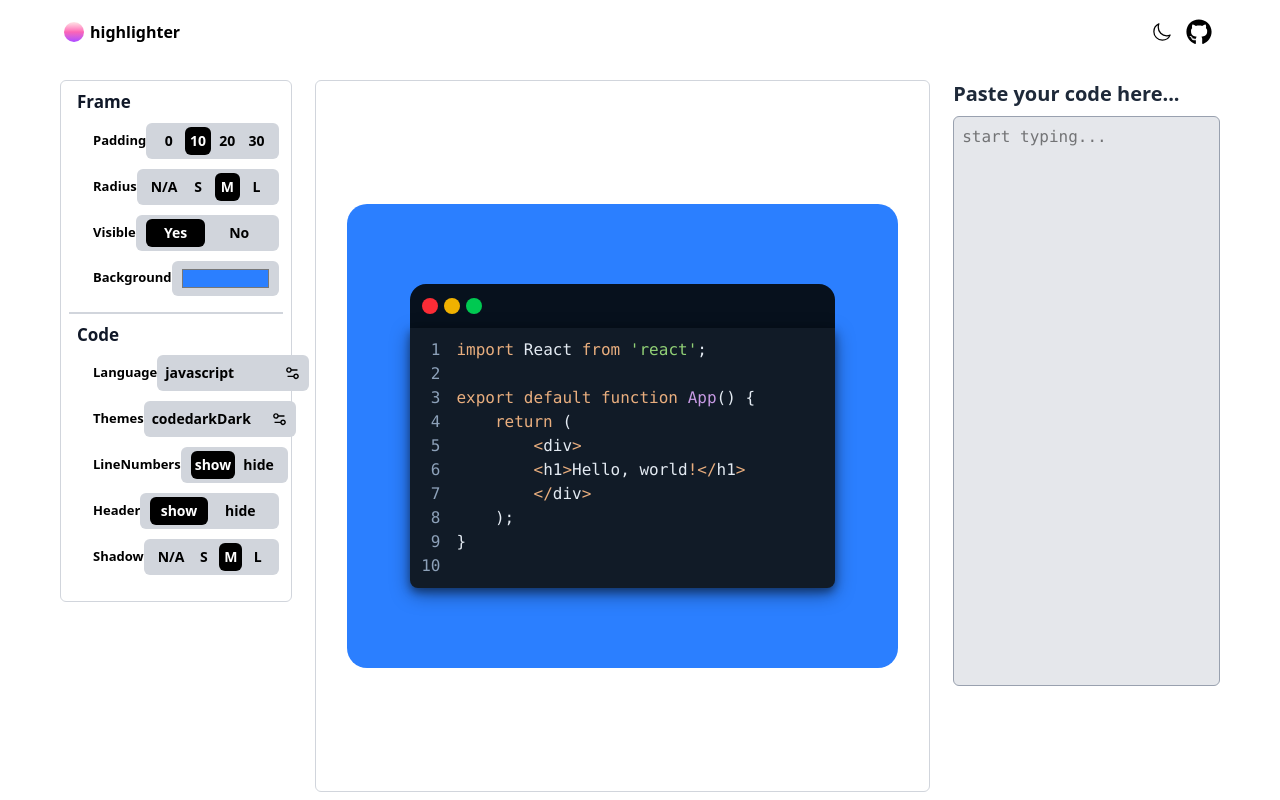
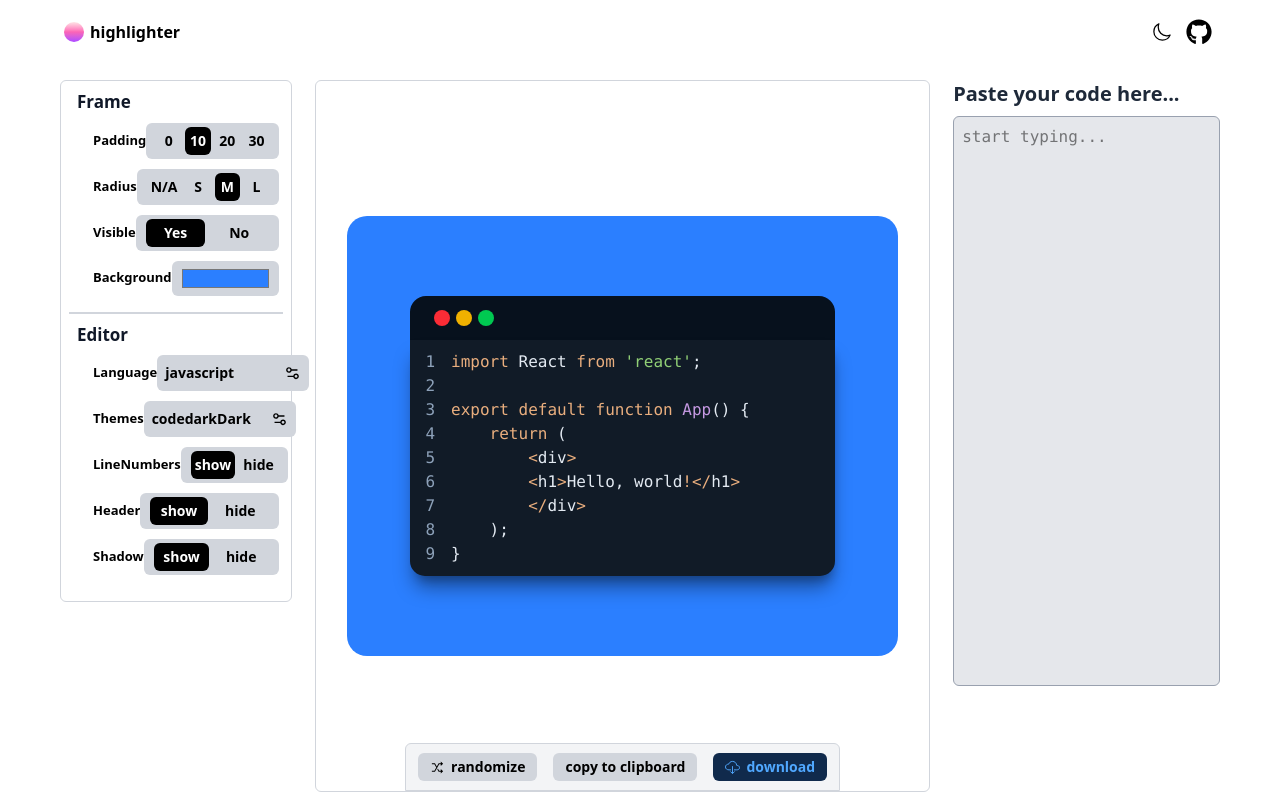
Before and after one commit to Auti29/highlighter, a Next.js app: page / in a window 1280 px wide. Built offline with nearby package versions, Linux system fonts and the light colour scheme.

Commit message:
feat: utility

```diff
--- a/src/components/CodeOptions.tsx
+++ b/src/components/CodeOptions.tsx
@@ -14,7 +14,7 @@ export default function CodeOptions(){
     return (
          <div className="w-full  pl-2 pr-1 flex flex-col">
                 <div className="flex mt-2">
-                <HeadingSecondary text={"Code"}/>
+                <HeadingSecondary text={"Editor"}/>
 
                 </div>
                 <div className="ml-3  flex flex-col mt-2 ">
@@ -22,7 +22,7 @@ export default function CodeOptions(){
                     <SelectOptions label={"Themes"} values={themes} selected={codeStyles.themes} setCodeStyles={setCodeStyles} state={codeStyles}/>
                     <OptionSelector<CodeInterface> label="LineNumbers" values={["show", "hide"]} selected={codeStyles.linenumbers} setSelected={setCodeStyles} state={codeStyles}/>
                     <OptionSelector<CodeInterface> label="Header" values={["show", "hide"]} selected={codeStyles.header} setSelected={setCodeStyles} state={codeStyles}/>
-                    <OptionSelector<CodeInterface> label="Shadow" values={["N/A", "S", "M", "L"]} selected={codeStyles.shadow} setSelected={setCodeStyles} state={codeStyles}/>
+                    <OptionSelector<CodeInterface> label="Shadow" values={["show", "hide"]} selected={codeStyles.shadow} setSelected={setCodeStyles} state={codeStyles}/>
 
                 </div>
         </div>
--- a/src/components/MainEditor.tsx
+++ b/src/components/MainEditor.tsx
@@ -7,6 +7,7 @@ import {Prism as SyntaxHighlighter} from "react-syntax-highlighter";
 import { useCodeContext } from "@/hooks/useCode";
 import { themeMappings } from "@/data/themeMappings";
 import { coldarkDark, xonokai } from "react-syntax-highlighter/dist/esm/styles/prism";
+import UtilityBar from "./UtilityBar";
 
 
 enum borderRadEnum {
@@ -40,29 +41,32 @@ useEffect(() => {
         setBoxBg(`rgb(${rgb[0]}, ${rgb[1]}, ${rgb[2]})`);
         console.log(darkerBg);
         setTopBarBg(darkerBg);
+
     }
 }, [codeStyles.themes]);
 
     return(
-        <div className="w-[53%] h-full flex justify-center items-center overflow-auto border border-gray-300 rounded-md dark:bg-[#0f0f10] dark:border-[#2e2f2ff0]">
+        <div className="relative w-[53%] h-full flex flex-col justify-center items-center overflow-auto border border-gray-300 rounded-md dark:bg-[#0f0f10] dark:border-[#2e2f2ff0]">
             <div
-            className="w-[90%] py-20 border-0 rounded-md flex justify-center items-center"
+            className="w-[90%] py-20 border-0 rounded-md flex justify-center items-center "
             style={frame ?
                 {
                     paddingLeft: (Number(frame.padding)*4).toString() + "px",
                     paddingRight:  (Number(frame.padding)*4).toString() + "px",
                     borderRadius: frame.radius ? borderRadEnum[frame.radius as keyof typeof borderRadEnum] + "px" : "0px",
                     background: frame.visible === "No"  ?  "none" : frame.background!,
+
                 }
                 :
                 undefined
             }
             >
-            <div className="w-[90%] rounded-2xl bg-none flex flex-col justify-center">
+            <div className={`w-[90%] bg-none flex flex-col justify-center `}>
             <div
             ref = {highlighterRef}
             className="w-full flex-1">
-                <div className={`w-full  h-11 rounded-t-2xl flex items-center `}
+                {codeStyles.header === "show" &&
+                <div className={`w-full  h-11 rounded-t-2xl flex items-center pl-3`}
                 style={
                     { backgroundColor: topBarBg || "#1f2937" }
                 }
@@ -72,18 +76,20 @@ useEffect(() => {
                         <span className="w-4 h-4 max-sm:w-2 max-sm:h-2 rounded-full bg-yellow-500"></span>
                         <span className="w-4 h-4 max-sm:w-2 max-sm:h-2 rounded-full bg-green-500"></span>
                     </div>
-            </div>
+                </div>}
             <SyntaxHighlighter
             customStyle={{
-                    borderRadius: "0 0 8px 8px",
+                    boxShadow: codeStyles.shadow === "show" ? "2px 8px 8px -4px rgba(0, 0, 0, 0.2), 0 15px 20px -4px rgba(0, 0, 0, 0.4)": undefined,
+                    borderRadius: codeStyles.header === "show" ? "0 0 15px 15px" : "15px 15px 15px 15px",
                     margin: "0px",
-                                        padding: "10px 35px 10px 10px",
-                    boxShadow: '0 4px 8px 0 rgba(0, 0, 0, 0.4), 0 6px 20px 0 rgba(0, 0, 0, 0.4)',
+                    padding: codeStyles.linenumbers === "show" ? "10px 35px 10px 15px" : "10px 35px 10px 20px",
+                    border: "none",
+
                 }}
 
             language={codeStyles.language.toLowerCase() || "javascript"}
             style={themeMappings[codeStyles.themes] || coldarkDark}
-            showLineNumbers={true}
+            showLineNumbers={codeStyles.linenumbers === "show" ? true : false}
             >
 {snippet ||  `import React from 'react';
 
@@ -93,12 +99,13 @@ export default function App() {
         <h1>Hello, world!</h1>
         </div>
     );
-}
-                `}
+}`}
             </SyntaxHighlighter>
             </div>
             </div>
             </div>
+
+            <UtilityBar />
         </div>
     )
 }
--- /dev/null
+++ b/src/components/UtilityBar.tsx
@@ -0,0 +1,39 @@
+"yse client";
+
+import { utilityCodeStyles } from "@/data/utilityCodeStyles";
+import { useCodeContext } from "@/hooks/useCode";
+import { IoCloudDownloadOutline } from "react-icons/io5";
+import { LiaRandomSolid } from "react-icons/lia";
+
+export default function UtilityBar() {
+    const { setCodeStyles} = useCodeContext();
+    const randomize = () => {
+        const randomCodeStyles = utilityCodeStyles[Math.floor(Math.random() * utilityCodeStyles.length)];
+        setCodeStyles(randomCodeStyles);
+    }
+
+  return (
+    <div className="min-w-[50%] flex items-center justify-between bg-gray-100 dark:bg-[#1d1d1d] h-12 absolute bottom-0 border border-gray-300 rounded-t-md p-2 dark:border-[#2e2f2ff0] m-auto px-1">
+        <button
+        onClick={randomize}
+        className="flex mx-2 justify-center items-center bg-[#d1d5dc] dark:bg-[#333334] dark:text-white py-1 px-3 text-sm font-semibold rounded-md cursor-pointer"
+        >
+            <span className="mr-1.5"><LiaRandomSolid
+            size={15}
+            /></span>
+            <span className="flex-1 text-center ">randomize</span>
+        </button>
+        <button
+        className="bg-[#d1d5dc] mx-2 dark:bg-[#333334] dark:text-white py-1 px-3 text-sm font-semibold rounded-md cursor-pointer"
+        >copy to clipboard</button>
+        <button
+        className="flex  mx-2 justify-center items-center bg-[#102a4c] text-[#50a8ff] py-1 px-3 text-sm font-semibold rounded-md cursor-pointer"
+        >
+        <span className="mr-1.5">
+        <IoCloudDownloadOutline size={15}/>
+            </span>
+        download
+        </button>
+    </div>
+  );
+}
--- a/src/context/CodeContext.tsx
+++ b/src/context/CodeContext.tsx
@@ -6,7 +6,7 @@ export interface CodeInterface {
     linenumbers: string,
     header: string,
     shadow: string,
-    language: string
+    language: string,
 }
 
 export type CodeType = {
@@ -21,8 +21,8 @@ export default function CodeContextProvider({children}: {children: ReactNode}) {
         themes: "codedarkDark",
         linenumbers: "show",
         header: "show",
-        shadow: "M",
-        language: "javascript"
+        shadow: "show",
+        language: "javascript",
     });
 
     return(
--- a/src/data/themes.ts
+++ b/src/data/themes.ts
@@ -19,6 +19,4 @@ export const themes = [
     "okaidia",
     "nord",
     "lucario",
-    "coyWithoutShadows",
-    "cb"
 ]
--- /dev/null
+++ b/src/data/utilityCodeStyles.tsx
@@ -0,0 +1,77 @@
+import { CodeInterface } from "@/context/CodeContext";
+
+export const utilityCodeStyles: CodeInterface[] =
+[
+    {
+    header: "show",
+    linenumbers: "show",
+    themes: "dark",
+    shadow: "show",
+    language: "javascript"
+    },
+    {
+    header: "show",
+    linenumbers: "show",
+    themes: "nightOwl",
+    shadow: "show",
+    language: "javascript"
+    },
+    {
+    header: "show",
+    linenumbers: "show",
+    themes: "gruvboxDark",
+    shadow: "show",
+    language: "javascript"
+    },
+    {
+    header: "show",
+    linenumbers: "hide",
+    themes: "oneLight",
+    shadow: "show",
+    language: "javascript"
+    },
+    {
+    header: "hide",
+    linenumbers: "hide",
+    themes: "twilight",
+    shadow: "show",
+    language: "javascript"
+    },
+    {
+    header: "hide",
+    linenumbers: "hide",
+    themes: "nord",
+    shadow: "show",
+    language: "javascript"
+    },
+    {
+    header: "hide",
+    linenumbers: "no",
+    themes: "solarizedlight",
+    shadow: "yes",
+    language: "javascript"
+    },
+    {
+    header: "hide",
+    linenumbers: "no",
+    themes: "materialDark",
+    shadow: "yes",
+    language: "javascript"
+    }
+    ,
+    {
+    header: "hide",
+    linenumbers: "no",
+    themes: "lucario",
+    shadow: "yes",
+    language: "javascript"
+    }
+    ,
+    {
+    header: "hide",
+    linenumbers: "no",
+    themes: "solarizedDarkAtom",
+    shadow: "yes",
+    language: "javascript"
+    }
+]
```
Lines whose indentation alone changed are shown as unchanged.
